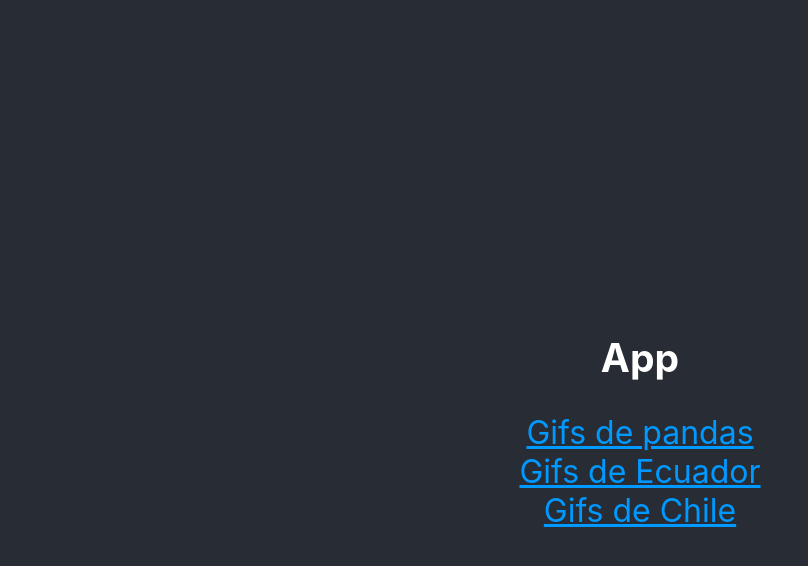
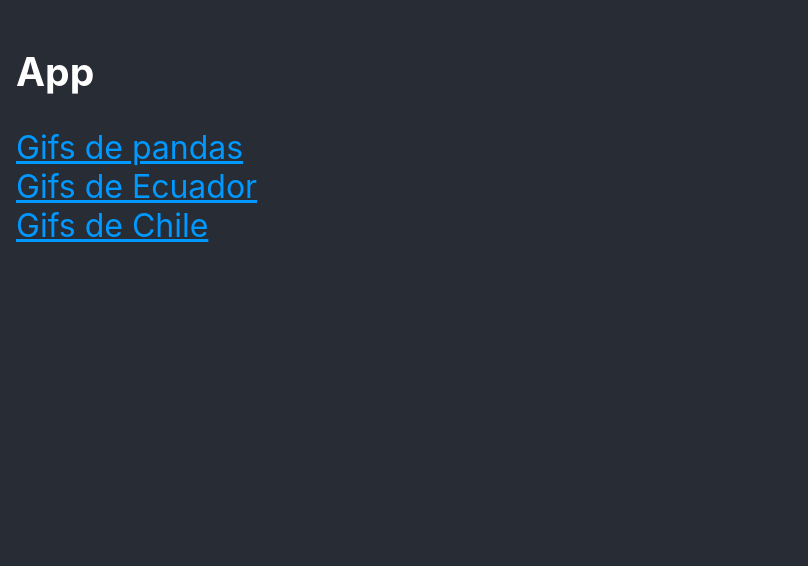
Before and after one commit to Byron2016/ReactDesdeCeroMidudev, a React (Create React App) app: page / in a window 1280 px wide. Shown: the top 566 px of the page, without its empty margins (0-808 px from the left). Built offline with nearby package versions, Linux system fonts and the light colour scheme.

Commit message:
V03_Formatear index.html y estilos app.css y agregar logo

```diff
--- a/public/index.html
+++ b/public/index.html
@@ -7,9 +7,12 @@
     <meta name="theme-color" content="#000000" />
     <meta
       name="description"
-      content="Web site created using create-react-app"
+      content="Gif searcher"
     />
-    <link rel="apple-touch-icon" href="%PUBLIC_URL%/logo192.png" />
+    <!--
+      <link rel="apple-touch-icon" href="%PUBLIC_URL%/logo192.png" />
+    -->
+    <link href="https://fonts.googleapis.com/css2?family=Manrope:wght@400;700&display=swap" rel="stylesheet" />
     <!--
       manifest.json provides metadata used when your web app is installed on a
       user's mobile device or desktop. See https://developers.google.com/web/fundamentals/web-app-manifest/
@@ -24,7 +27,7 @@
       work correctly both with client-side routing and a non-root public URL.
       Learn how to configure a non-root public URL by running `npm run build`.
     -->
-    <title>React App</title>
+    <title>Giffy | Searching gifs</title>
   </head>
   <body>
     <noscript>You need to enable JavaScript to run this app.</noscript>
--- a/src/App.css
+++ b/src/App.css
@@ -2,16 +2,26 @@
   text-align: center;
 }
 
+.App-logo {
+  object-fit: contain;
+  height: 250px;
+}
+
+.App-title {
+  color: #8d5aa4;
+}
+
 .App-content {
   background-color: #282c34;
-  min-height: 100vh;
+  color: white;
   display: flex;
   flex-direction: column;
-  align-items: center;
-  justify-content: center;
   font-size: calc(10px + 2vmin);
+  min-height: 100vh;
   padding: 16px;
-  color: white;
+  text-align: left;
+  /* align-items: center;
+  justify-content: center; */
 }
 
 button {
```
Also changed, not shown: public/logo.png (added).
